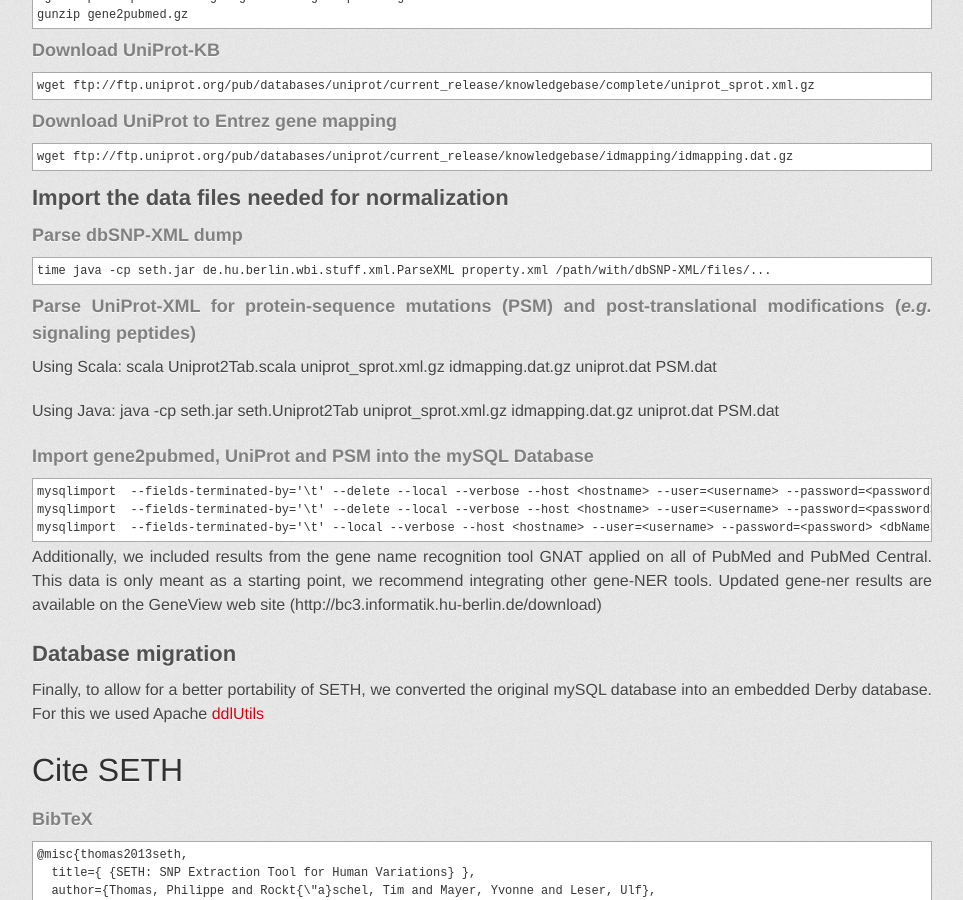
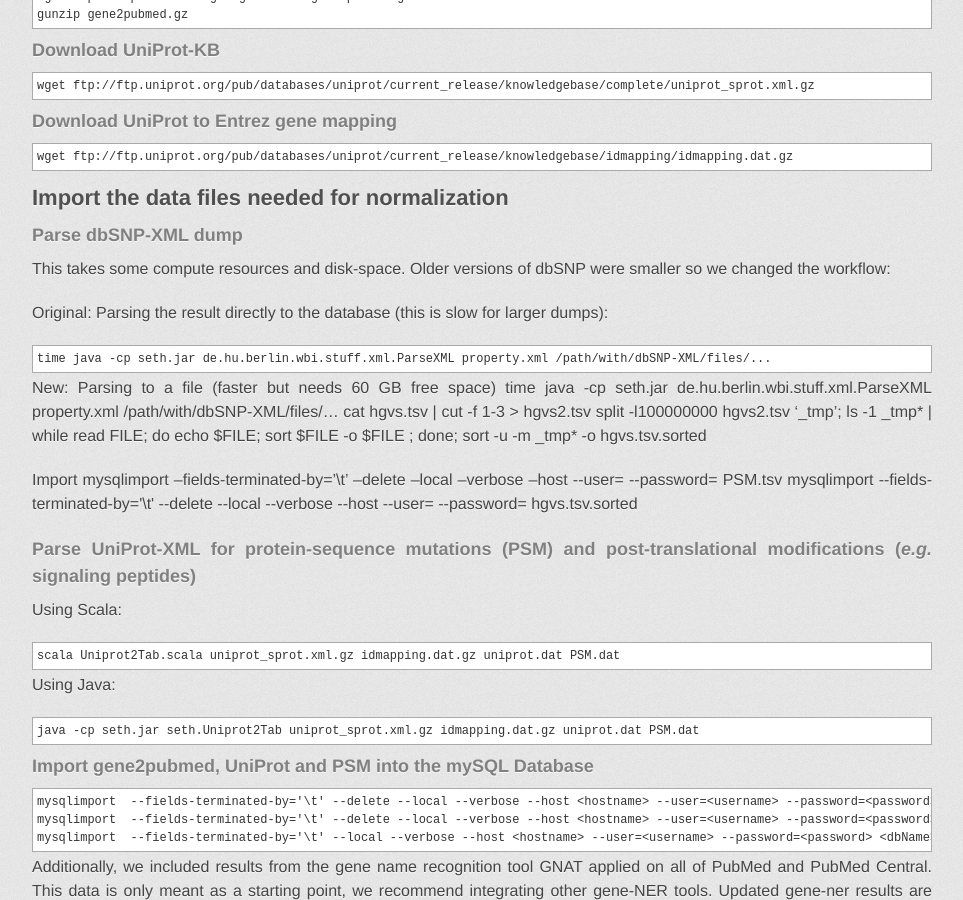
Before and after one commit to rockt/SETH, a Jekyll site: the page built from index.md, in a window 1280 px wide and 900 px high, scrolled down 4904 px. Shown: the whole window, without its empty margins (158-1121 px from the left). Built offline with Jekyll 4.4.1, drawn with Linux system fonts in a browser that asks for light colours; some web fonts are replaced.

Commit message:
modified documentation for new dbSNP dumps

```diff
--- a/index.md
+++ b/index.md
@@ -273,14 +273,32 @@ We would be happy to get feedback about using SETH with other databases.
 ## Import the data files needed for normalization
 
 ### Parse dbSNP-XML dump
+This takes some compute resources and disk-space. Older versions of dbSNP were smaller so we changed the workflow:
+
+Original: Parsing the result directly to the database (this is slow for larger dumps):
+
 	time java -cp seth.jar de.hu.berlin.wbi.stuff.xml.ParseXML property.xml /path/with/dbSNP-XML/files/...
+
+New: Parsing to a file (faster but needs 60 GB free space)
+	time java -cp seth.jar de.hu.berlin.wbi.stuff.xml.ParseXML property.xml /path/with/dbSNP-XML/files/...
+	cat hgvs.tsv | cut -f 1-3 > hgvs2.tsv
+	split -l100000000 hgvs2.tsv '_tmp';
+	ls -1 _tmp* | while read FILE; do echo $FILE; sort $FILE -o $FILE ; done;
+	sort -u -m _tmp* -o hgvs.tsv.sorted
+
+Import
+	mysqlimport  --fields-terminated-by='\t' --delete --local --verbose --host <hostname> --user=<username> --password=<password> <dbName> PSM.tsv
+	mysqlimport  --fields-terminated-by='\t' --delete --local --verbose --host <hostname> --user=<username> --password=<password> <dbName> hgvs.tsv.sorted
+
 
 ### Parse UniProt-XML for protein-sequence mutations (PSM) and post-translational modifications (*e.g.* signaling peptides)
 
 Using Scala:
+
 	scala Uniprot2Tab.scala uniprot_sprot.xml.gz idmapping.dat.gz uniprot.dat PSM.dat
 
 Using Java:
+
 	java -cp seth.jar seth.Uniprot2Tab uniprot_sprot.xml.gz idmapping.dat.gz uniprot.dat PSM.dat
 
 ### Import  gene2pubmed, UniProt and PSM into the mySQL Database
```
